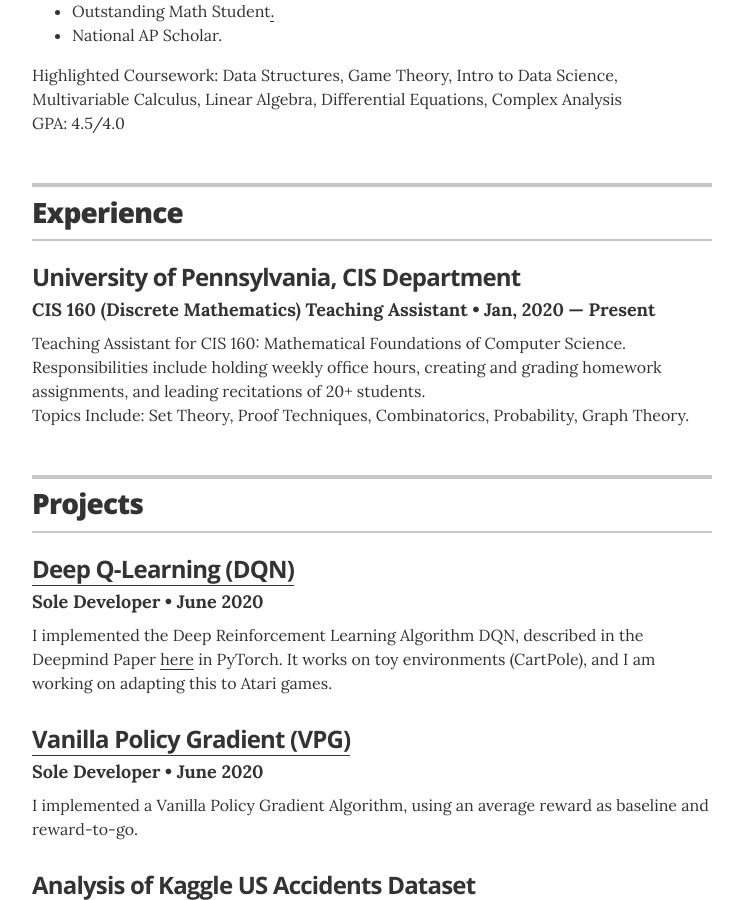
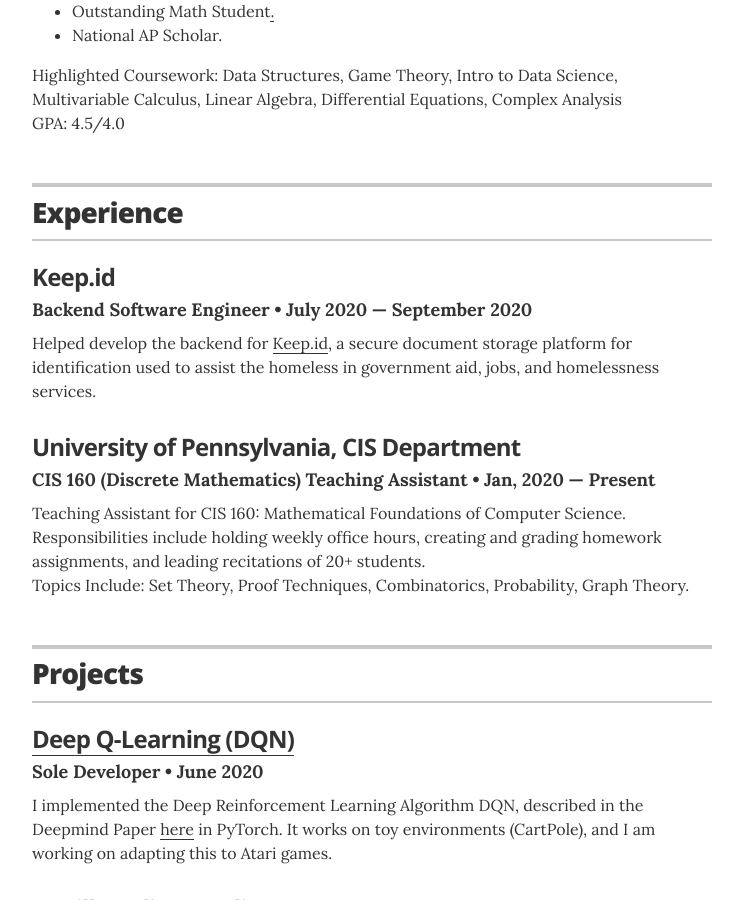
Before and after one commit to abhishekp106/old-website, a Jekyll site: the page built from index.html, in a window 1280 px wide and 900 px high, scrolled down 983 px. Shown: the whole window, without its empty margins (268-1011 px from the left). Built offline with Jekyll 4.4.1, drawn with Linux system fonts in a browser that asks for light colours.

Commit message:
added keep.id

```diff
--- a/_data/experience.yml
+++ b/_data/experience.yml
@@ -1,4 +1,10 @@
 # Jobs
+# Backend @ Keep.id
+- company: Keep.id
+  position: Backend Software Engineer
+  duration: July 2020 &mdash; September 2020
+  summary: "Helped develop the backend for <a href='https://keep.id/home'>Keep.id</a>, a secure document storage platform for identification used to assist the homeless in government aid, jobs, and homelessness services."
+
 # TA
 - company: University of Pennsylvania, CIS Department
   position: CIS 160 (Discrete Mathematics) Teaching Assistant
```
